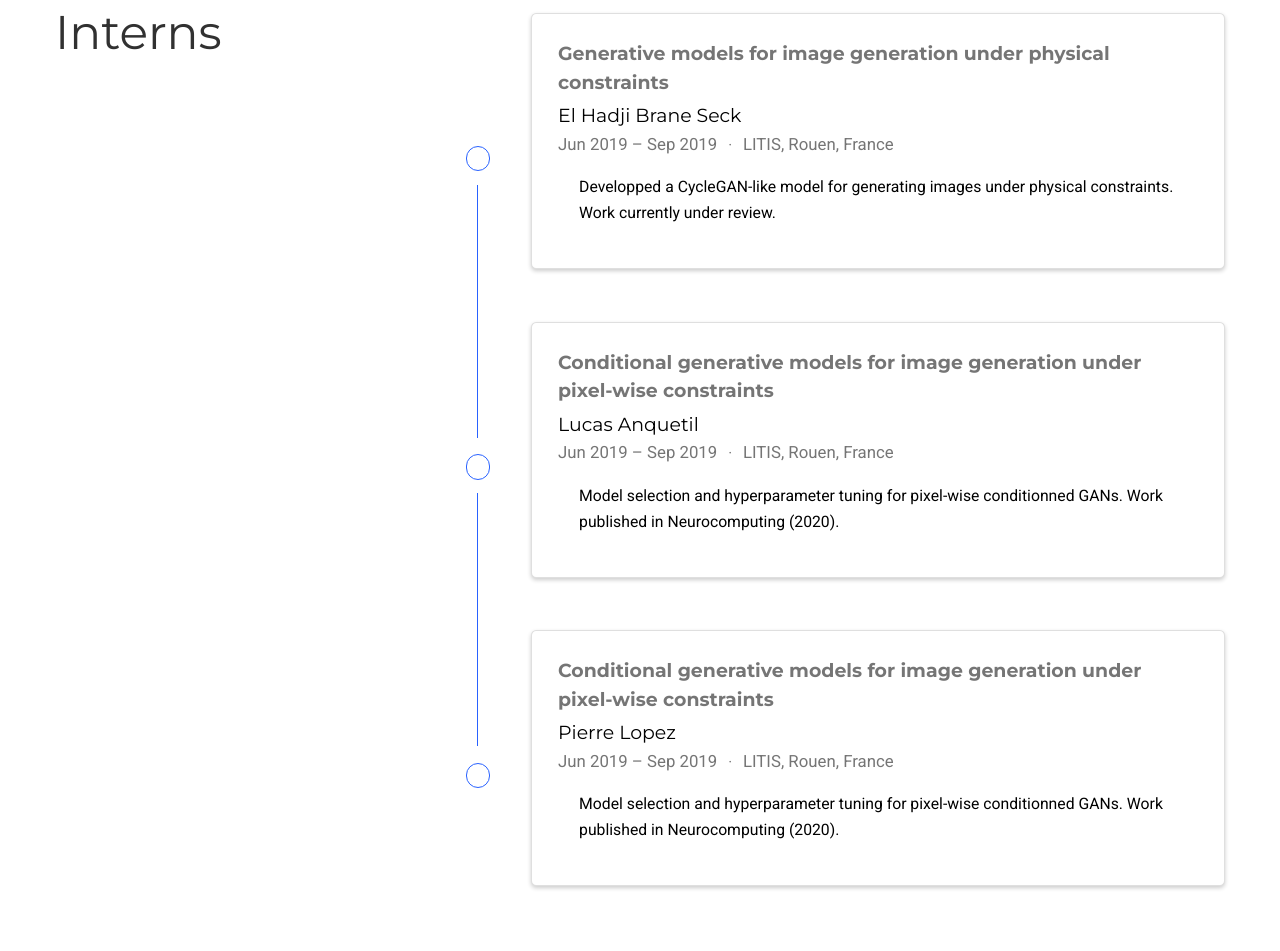
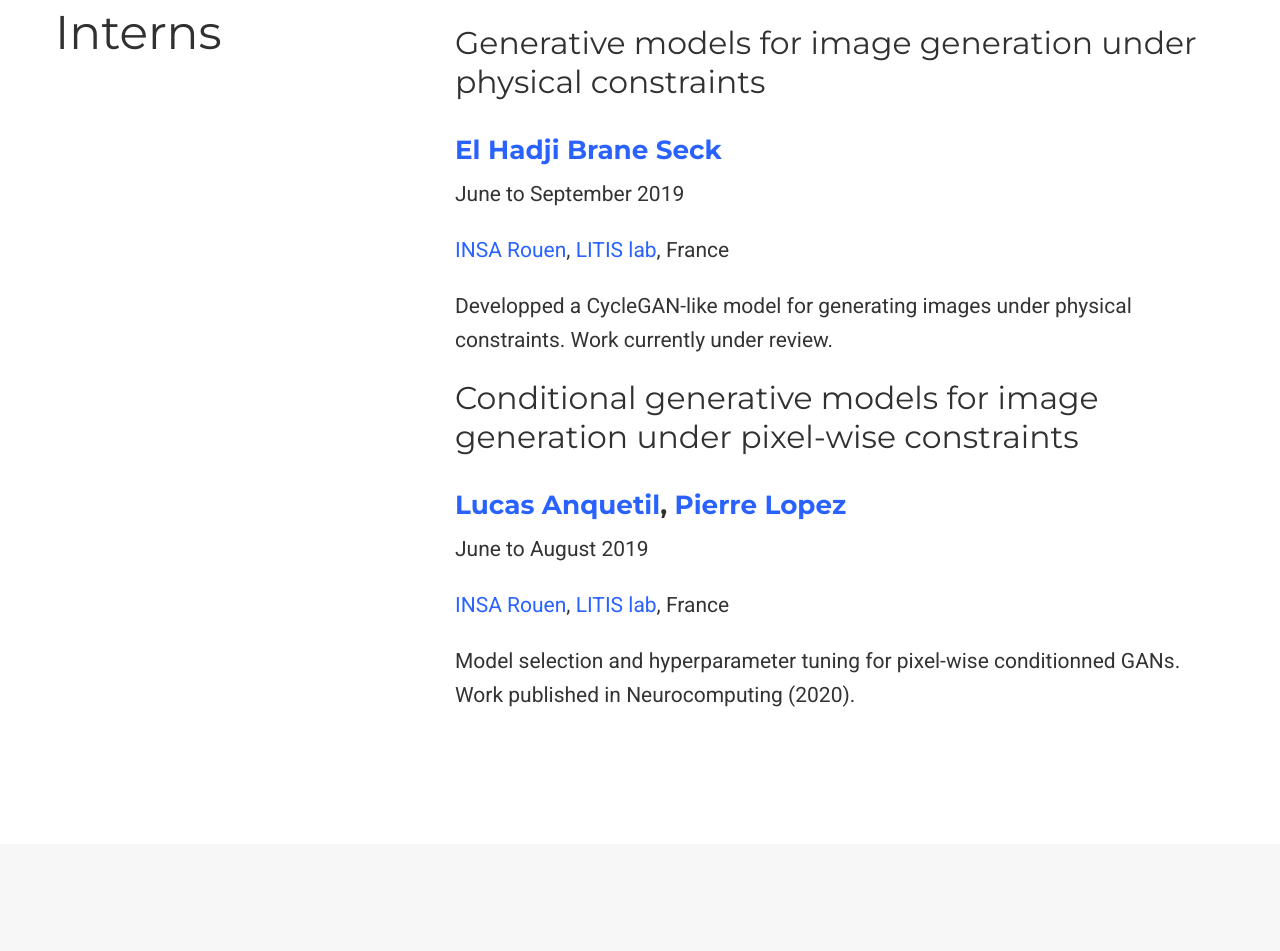
Before and after one commit to cyprienruffino/cyprienruffino.github.io, a plain HTML site: page index.html in a window 1280 px wide. Shown: the part 3682-4633 px from the top of the page. Drawn offline with nearby package versions, Linux system fonts and the light colour scheme; a script that the page names is missing; some icons are missing.

Commit message:
Adding pdfs

```diff
--- a/index.html
+++ b/index.html
@@ -943,6 +943,12 @@ the SMART machine, with OpenFL.</div>
 
 
 
+<a class="btn btn-outline-primary my-1 mr-1 btn-sm" href="https://arxiv.org/pdf/2002.01281.pdf" target="_blank" rel="noopener">
+  PDF
+</a>
+
+
+
 <button type="button" class="btn btn-outline-primary my-1 mr-1 btn-sm js-cite-modal"
         data-filename="/publication/neucom2019/cite.bib">
   Cite
@@ -1046,6 +1052,12 @@ the SMART machine, with OpenFL.</div>
 
 
 
+
+
+
+<a class="btn btn-outline-primary my-1 mr-1 btn-sm" href="https://arxiv.org/pdf/1812.09140.pdf" target="_blank" rel="noopener">
+  PDF
+</a>
 
 
 
@@ -1450,136 +1462,31 @@ the SMART machine, with OpenFL.</div>
 
 
 
-  <section id="interns" class="home-section wg-experience   "  >
+  <section id="interns" class="home-section wg-blank   "  >
     <div class="container">
 
 
 
-
 <div class="row">
-  <div class="col-12 col-lg-4 section-heading">
-    <h1>Interns</h1>
-
-  </div>
-  <div class="col-12 col-lg-8">
-
-
-
-
-
-    <div class="row experience">
-
-      <div class="col-auto text-center flex-column d-none d-sm-flex">
-        <div class="row h-50">
-          <div class="col ">&nbsp;</div>
-          <div class="col">&nbsp;</div>
-        </div>
-        <div class="m-2">
-          <span class="badge badge-pill border ">&nbsp;</span>
-        </div>
-        <div class="row h-50">
-          <div class="col border-right">&nbsp;</div>
-          <div class="col">&nbsp;</div>
-        </div>
-      </div>
-
-      <div class="col py-2">
-        <div class="card">
-          <div class="card-body">
-            <h4 class="card-title exp-title text-muted mt-0 mb-1">Generative models for image generation under physical constraints</h4>
-            <h4 class="card-title exp-company text-muted my-0"><a href="https://www.linkedin.com/in/el-hadji-brane-seck-59b985134" target="_blank" rel="noopener">El Hadji Brane Seck</a></h4>
-            <div class="text-muted exp-meta">
-              Jun 2019 –
-
-                Sep 2019
-
-
-                <span class="middot-divider"></span>
-                <span>LITIS, Rouen, France</span>
-
-            </div>
-            <div class="card-text">Developped a CycleGAN-like model for generating images under physical constraints. Work currently under review.</div>
-          </div>
-        </div>
-      </div>
-    </div>
-
-    <div class="row experience">
-
-      <div class="col-auto text-center flex-column d-none d-sm-flex">
-        <div class="row h-50">
-          <div class="col border-right">&nbsp;</div>
-          <div class="col">&nbsp;</div>
-        </div>
-        <div class="m-2">
-          <span class="badge badge-pill border ">&nbsp;</span>
-        </div>
-        <div class="row h-50">
-          <div class="col border-right">&nbsp;</div>
-          <div class="col">&nbsp;</div>
-        </div>
-      </div>
-
-      <div class="col py-2">
-        <div class="card">
-          <div class="card-body">
-            <h4 class="card-title exp-title text-muted mt-0 mb-1">Conditional generative models for image generation under pixel-wise constraints</h4>
-            <h4 class="card-title exp-company text-muted my-0"><a href="https://www.linkedin.com/in/lucas-anquetil-271491117" target="_blank" rel="noopener">Lucas Anquetil</a></h4>
-            <div class="text-muted exp-meta">
-              Jun 2019 –
-
-                Sep 2019
-
-
-                <span class="middot-divider"></span>
-                <span>LITIS, Rouen, France</span>
-
-            </div>
-            <div class="card-text">Model selection and hyperparameter tuning for pixel-wise conditionned GANs. Work published in Neurocomputing (2020).</div>
-          </div>
-        </div>
-      </div>
-    </div>
-
-    <div class="row experience">
-
-      <div class="col-auto text-center flex-column d-none d-sm-flex">
-        <div class="row h-50">
-          <div class="col border-right">&nbsp;</div>
-          <div class="col">&nbsp;</div>
-        </div>
-        <div class="m-2">
-          <span class="badge badge-pill border ">&nbsp;</span>
-        </div>
-        <div class="row h-50">
-          <div class="col ">&nbsp;</div>
-          <div class="col">&nbsp;</div>
-        </div>
-      </div>
-
-      <div class="col py-2">
-        <div class="card">
-          <div class="card-body">
-            <h4 class="card-title exp-title text-muted mt-0 mb-1">Conditional generative models for image generation under pixel-wise constraints</h4>
-            <h4 class="card-title exp-company text-muted my-0"><a href="https://www.linkedin.com/in/pierre-lopez7" target="_blank" rel="noopener">Pierre Lopez</a></h4>
-            <div class="text-muted exp-meta">
-              Jun 2019 –
-
-                Sep 2019
-
-
-                <span class="middot-divider"></span>
-                <span>LITIS, Rouen, France</span>
-
-            </div>
-            <div class="card-text">Model selection and hyperparameter tuning for pixel-wise conditionned GANs. Work published in Neurocomputing (2020).</div>
-          </div>
-        </div>
-      </div>
-    </div>
-
-
-  </div>
+
+    <div class="col-12 col-lg-4 section-heading">
+      <h1>Interns</h1>
+
+    </div>
+    <div class="col-12 col-lg-8">
+      <h2 id="generative-models-for-image-generation-under-physical-constraints">Generative models for image generation under physical constraints</h2>
+<h3 id="el-hadji-brane-seckhttpswwwlinkedincominel-hadji-brane-seck-59b985134"><a href="https://www.linkedin.com/in/el-hadji-brane-seck-59b985134">El Hadji Brane Seck</a></h3>
+<p>June to September 2019</p>
+<p><a href="https://www.insa-rouen.fr/">INSA Rouen</a>, <a href="https://www.litislab.fr/">LITIS lab</a>, France</p>
+<p>Developped a CycleGAN-like model for generating images under physical constraints. Work currently under review.</p>
+<h2 id="conditional-generative-models-for-image-generation-under-pixel-wise-constraints">Conditional generative models for image generation under pixel-wise constraints</h2>
+<h3 id="lucas-anquetilhttpswwwlinkedincominlucas-anquetil-271491117-pierre-lopezhttpswwwlinkedincominpierre-lopez7"><a href="https://www.linkedin.com/in/lucas-anquetil-271491117">Lucas Anquetil</a>, <a href="https://www.linkedin.com/in/pierre-lopez7">Pierre Lopez</a></h3>
+<p>June to August 2019</p>
+<p><a href="https://www.insa-rouen.fr/">INSA Rouen</a>, <a href="https://www.litislab.fr/">LITIS lab</a>, France</p>
+<p>Model selection and hyperparameter tuning for pixel-wise conditionned GANs. Work published in Neurocomputing (2020).</p>
+
+    </div>
+
 </div>
 
     </div>
@@ -1690,7 +1597,7 @@ the SMART machine, with OpenFL.</div>
       <input id="map-lat" value="49.38490">
       <input id="map-lng" value="1.06661">
       <input id="map-dir" value="685, Avenue de l&#39;Université, Rouen, 76000">
-      <input id="map-zoom" value="6.5">
+      <input id="map-zoom" value="6.7">
       <input id="map-api-key" value="">
     </div>
     <div id="map"></div>
```
Also changed, not shown: publication/compgeo2019/index.html (+6 -0 lines), publication/index.html (+12 -0 lines), publication/neucom2019/index.html (+6 -0 lines).
